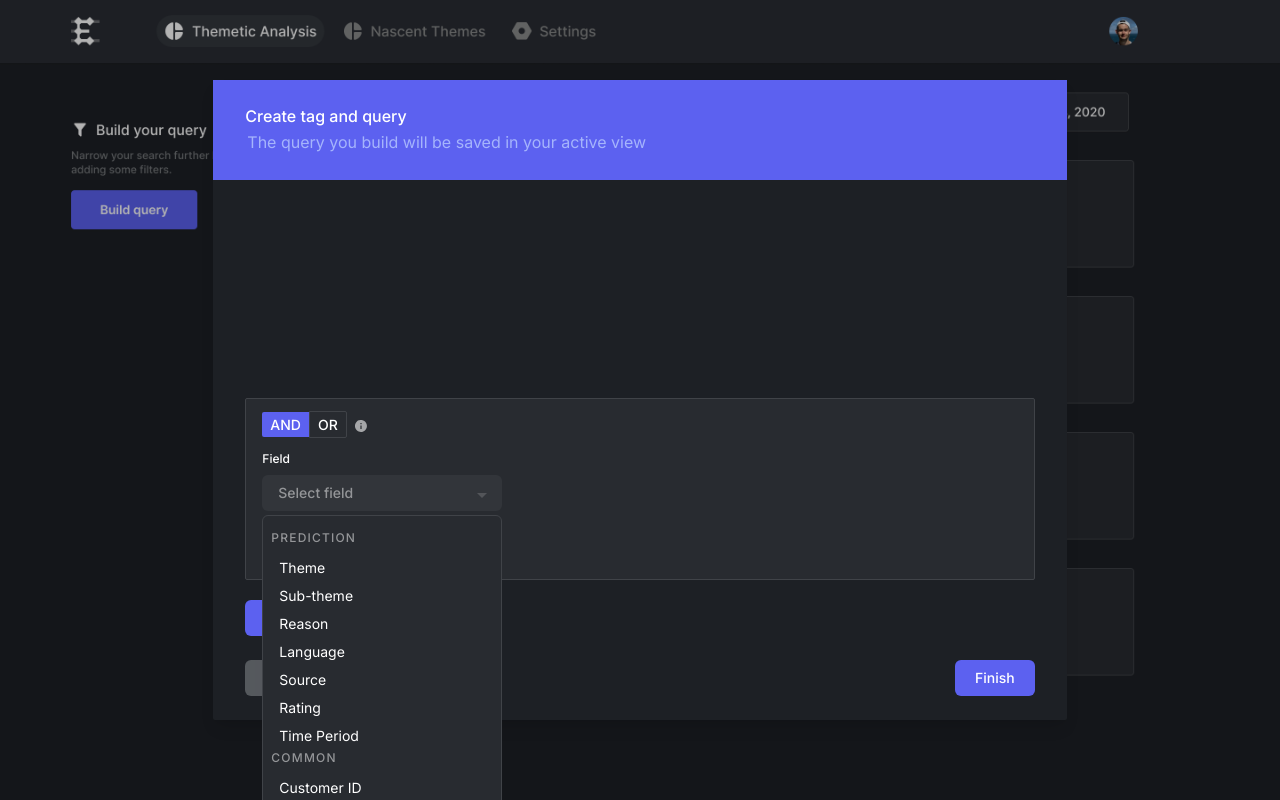
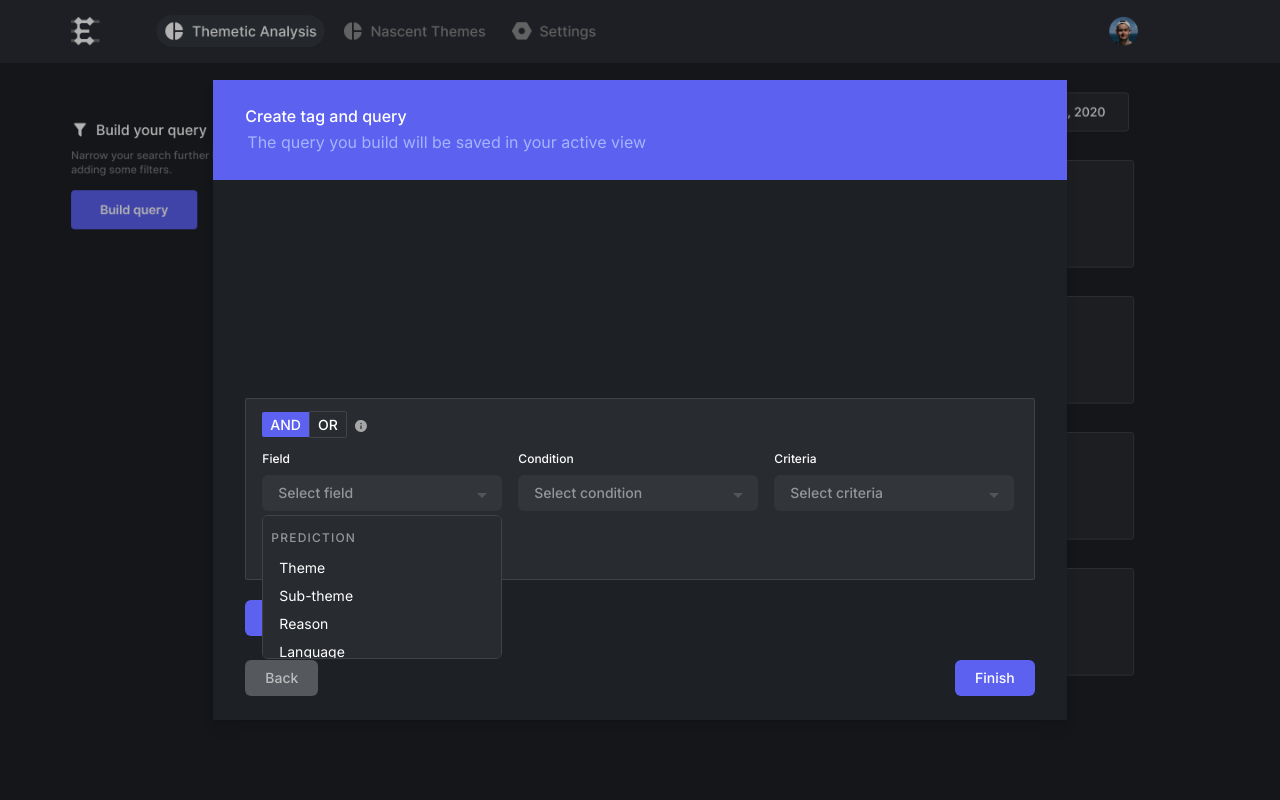
Before and after one commit to SaurabhS78/querify, a React (Create React App) app: page / in a window 1280 px wide. Both pictures are taken after a click on the button "Select field". Built offline with nearby package versions, Linux system fonts and the light colour scheme.

Commit message:
added value input UI and date pickers

```diff
--- a/src/components/Dropdown.tsx
+++ b/src/components/Dropdown.tsx
@@ -41,7 +41,7 @@ const Dropdown = (props: dropdownProps) => {
       <div
         className={`${
           !isOpen && "hidden"
-        } absolute py-3.5 px-2 bg-dark border border-grey-200 z-10 rounded-md top-16 w-60`}
+        } absolute py-3.5 px-2 bg-dark border border-grey-200 z-10 rounded-md top-16 w-60 max-h-36 overflow-y-auto`}
       >
         {props.options.map(({ title, value }) => (
           <div key={title}>
--- /dev/null
+++ b/src/components/Filter.tsx
@@ -0,0 +1,151 @@
+import { useEffect, useState } from "react";
+import Dropdown, { dropdownProps } from "./Dropdown";
+import {
+  commonFieldOptions,
+  condOptions,
+  predictionFieldOptions,
+  ThemeValues,
+  dropdownValues,
+  SubThemeValues,
+  LanguageValues,
+  SourceValues,
+  RatingValues,
+} from "../utils/constants";
+import InputField from "./InputField";
+
+const fieldOptions: dropdownProps["options"] = [
+  {
+    title: "PREDICTION",
+    value: predictionFieldOptions,
+  },
+  { title: "COMMON", value: commonFieldOptions },
+];
+
+const conditionOptions: dropdownProps["options"] = [
+  {
+    title: "",
+    value: condOptions,
+  },
+];
+
+const getCriteriaOptions = (type: string) => {
+  switch (type) {
+    case "Theme":
+      return ThemeValues;
+
+    case "Sub-theme":
+      return SubThemeValues;
+
+    case "Language":
+      return LanguageValues;
+
+    case "Source":
+      return SourceValues;
+
+    case "Rating":
+      return RatingValues;
+
+    default:
+      return [];
+  }
+};
+
+export interface FilterShape {
+  type: "rule" | "rule_group";
+  field:
+    | "Theme"
+    | "Sub-theme"
+    | "Reason"
+    | "Language"
+    | "Source"
+    | "Rating"
+    | "Time Period"
+    | "Customer ID"
+    | "";
+  condition:
+    | "Equals"
+    | "Does not equal"
+    | "Like"
+    | "Not like"
+    | "Is Empty"
+    | "Is"
+    | "Is not"
+    | "";
+  value: string;
+}
+
+const Filter = (props: { filterGroupsRef: any }) => {
+  const [field, setField] = useState("");
+  const [condition, setCondition] = useState("");
+  const [criteria, setCriteria] = useState("");
+
+  useEffect(() => {
+    setCriteria("");
+  }, [field]);
+
+  return (
+    <div className="flex mt-4 gap-x-4">
+      <Dropdown
+        title="Field"
+        placeholder="Select field"
+        selected={field}
+        setSelected={setField}
+        options={fieldOptions}
+      />
+      <Dropdown
+        title="Condition"
+        placeholder="Select condition"
+        selected={condition}
+        setSelected={setCondition}
+        options={conditionOptions}
+      />
+
+      {dropdownValues.includes(field) && (
+        <Dropdown
+          title="Criteria"
+          placeholder="Select criteria"
+          selected={criteria}
+          setSelected={setCriteria}
+          options={[
+            {
+              title: "",
+              value: getCriteriaOptions(field),
+            },
+          ]}
+        />
+      )}
+
+      {field === "Reason" && (
+        <InputField
+          placeholder="Enter reason"
+          value={criteria}
+          onChange={setCriteria}
+          label="Criteria"
+          type="text"
+        />
+      )}
+
+      {field === "Time Period" && (
+        <InputField
+          placeholder="Choose time period"
+          value={criteria}
+          onChange={setCriteria}
+          label="Criteria"
+          type="date"
+        />
+      )}
+
+      {field === "Customer ID" && (
+        <InputField
+          placeholder="Enter customer ID"
+          value={criteria}
+          onChange={setCriteria}
+          label="Criteria"
+          type="number"
+        />
+      )}
+    </div>
+  );
+};
+
+export default Filter;
--- a/src/components/Form.tsx
+++ b/src/components/Form.tsx
@@ -1,31 +1,20 @@
-import { useState } from "react";
+import { useRef, useState } from "react";
 import infoIcon from "../assets/icons/info.svg";
+import Filter, { FilterShape } from "./Filter";
 import {
   activeToggleStyle,
   buttonStyles,
   inactiveToggleStyle,
 } from "../styles/classNames";
-import Dropdown, { dropdownProps } from "./Dropdown";
-
-const fieldOptions: dropdownProps["options"] = [
-  {
-    title: "PREDICTION",
-    value: [
-      "Theme",
-      "Sub-theme",
-      "Reason",
-      "Language",
-      "Source",
-      "Rating",
-      "Time Period",
-    ],
-  },
-  { title: "COMMON", value: ["Customer ID"] },
-];
 
 const Form = () => {
-  const [toggle, setToggle] = useState("AND");
-  const [field, setField] = useState("");
+  const [toggle, setToggle] = useState<string>("AND");
+  const [filters, setFilters] = useState<number[]>([0]);
+  const filterGroupsRef = useRef<FilterShape[]>(null);
+
+  const addFilter = () => {
+    setFilters((filters) => [...filters, filters.length]);
+  };
 
   return (
     <div className="bg-dark rounded-sm p-4 mb-5 border border-grey-200">
@@ -49,17 +38,13 @@ const Form = () => {
         <img src={infoIcon} className="inline-block ml-2" alt="info" />
       </div>
 
-      <div className="flex mt-4">
-        <Dropdown
-          title="Field"
-          placeholder="Select field"
-          selected={field}
-          setSelected={setField}
-          options={fieldOptions}
-        />
-      </div>
+      {filters.map((filter) => (
+        <Filter key={filter} filterGroupsRef={filterGroupsRef} />
+      ))}
 
-      <button className={buttonStyles + " mt-4"}>+ Add filter</button>
+      <button className={buttonStyles + " mt-4"} onClick={addFilter}>
+        + Add filter
+      </button>
     </div>
   );
 };
--- /dev/null
+++ b/src/components/InputField.tsx
@@ -0,0 +1,64 @@
+import { useRef } from "react";
+import { dropdownBtnStyle } from "../styles/classNames";
+
+type InputProps = {
+  placeholder: string;
+  value: string;
+  onChange: (value: string) => void;
+  type: string;
+  label: string;
+};
+
+const InputField = (props: InputProps) => {
+  const DatePickerRef1 = useRef<HTMLInputElement>(null);
+  const DatePickerRef2 = useRef<HTMLInputElement>(null);
+
+  const handleChange = (e: React.ChangeEvent<HTMLInputElement>) => {
+    props.onChange(e.target.value);
+  };
+
+  const handleDatepickerChange = () => {
+    props.onChange(
+      `${DatePickerRef1.current?.value}-${DatePickerRef2.current?.value}`
+    );
+  };
+
+  if (props.type === "date")
+    return (
+      <div>
+        <p className="mb-2 text-xs text-white font-medium">{props.label}</p>
+        <div className="flex w-72 gap-x-1">
+          <input
+            className="py-2 px-4 rounded-md font-medium text-sm text-left bg-grey-400 text-white"
+            placeholder={props.placeholder}
+            type={props.type}
+            onBlur={handleDatepickerChange}
+            ref={DatePickerRef1}
+          />
+          <input
+            className="py-2 px-4 rounded-md font-medium text-sm text-left bg-grey-400 text-white"
+            placeholder={props.placeholder}
+            type={props.type}
+            onBlur={handleDatepickerChange}
+            ref={DatePickerRef2}
+          />
+        </div>
+      </div>
+    );
+
+  return (
+    <div>
+      <p className="mb-2 text-xs text-white font-medium">{props.label}</p>
+      <input
+        placeholder={props.placeholder}
+        className={`${dropdownBtnStyle} bg-grey-400 text-white focus:outline-none`}
+        maxLength={props.type === "text" ? 20 : undefined}
+        value={props.value}
+        onChange={handleChange}
+        type={props.type}
+      />
+    </div>
+  );
+};
+
+export default InputField;
--- a/src/components/Modal.tsx
+++ b/src/components/Modal.tsx
@@ -11,8 +11,8 @@ const Modal = () => {
         </p>
       </div>
 
-      <div className="px-8 py-6 flex flex-col justify-end flex-grow">
-        <div className="w-full pb-6">
+      <div className="px-8 py-6 flex flex-col justify-end flex-grow h-full overflow-auto">
+        <div className="w-full pb-6 max-h-full overflow-auto">
           <Form />
           <button className={buttonStyles}>+ Add new group filter</button>
         </div>
--- /dev/null
+++ b/src/utils/constants.ts
@@ -0,0 +1,67 @@
+export const predictionFieldOptions = [
+  "Theme",
+  "Sub-theme",
+  "Reason",
+  "Language",
+  "Source",
+  "Rating",
+  "Time Period",
+];
+
+export const commonFieldOptions = ["Customer ID"];
+
+export const condOptions = [
+  "Equals",
+  "Does not equal",
+  "Like",
+  "Not like",
+  "Is Empty",
+  "Is",
+  "Is not",
+];
+
+export const ThemeValues = [
+  "Offers",
+  "Performance",
+  "Platform",
+  "Product Feedback",
+];
+
+export const SubThemeValues = [
+  "Retention",
+  "Engagement",
+  "Customer Satisfaction",
+  "Efficiency",
+  "Growing",
+  "Other",
+];
+
+export const LanguageValues = [
+  "English",
+  "Hindi",
+  "Spanish",
+  "French",
+  "German",
+  "Chinese",
+  "Japanese",
+  "Korean",
+];
+
+export const SourceValues = [
+  "Facebook",
+  "Twitter",
+  "Instagram",
+  "LinkedIn",
+  "Google",
+];
+
+export const RatingValues = ["1", "2", "3", "4", "5"];
+
+export const dropdownValues = [
+  "Theme",
+  "Sub-theme",
+  "Language",
+  "Source",
+  "Rating",
+  "",
+];
```
